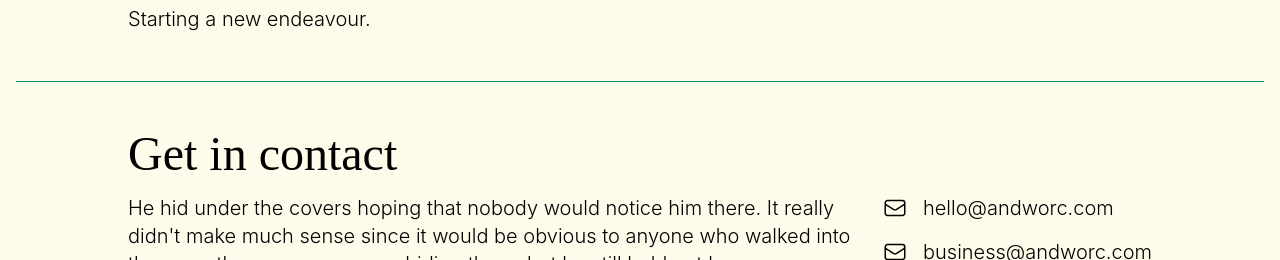
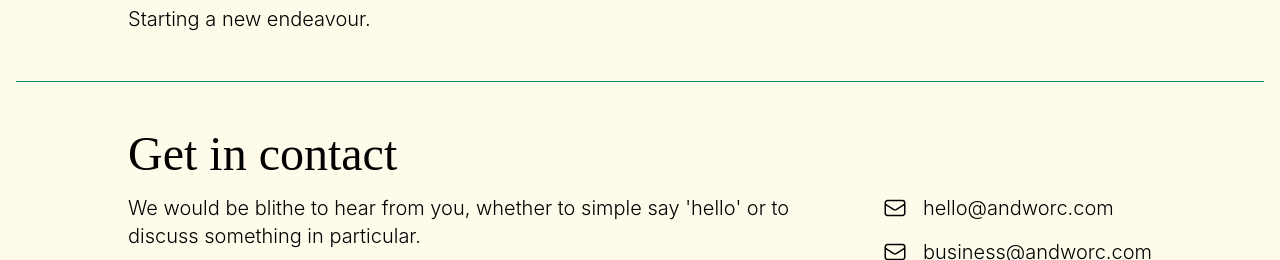
Before and after one commit to andworc/andworc.com, an Astro site: page / in a window 1280 px wide. Shown: the part 1194-1454 px from the top of the page. Built offline with nearby package versions, Linux system fonts and the light colour scheme; Astro itself is replaced by a stand-in of ours; a web font is replaced by a local one.

Commit message:
Replace lorum text within contact section

```diff
--- a/src/components/Contact.astro
+++ b/src/components/Contact.astro
@@ -21,10 +21,8 @@ const emails = [
   <div class="flex flex-col justify-between gap-8 md:flex-row">
     <div class="max-w-prose">
       <p class="mb-4">
-        He hid under the covers hoping that nobody would notice him there. It
-        really didn't make much sense since it would be obvious to anyone who
-        walked into the room there was someone hiding there, but he still held
-        out hope.
+        We would be blithe to hear from you, whether to simple say 'hello' or to
+        discuss something in particular.
       </p>
       <div class="flex gap-4">
         {
```
